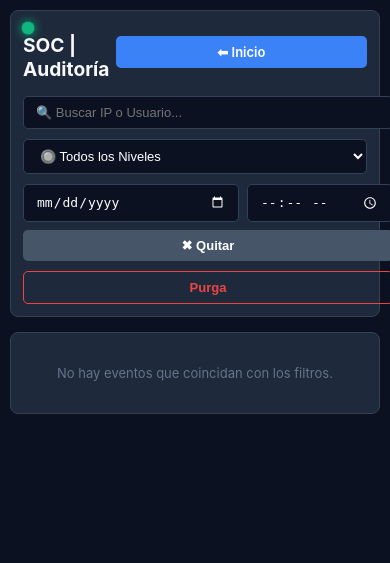
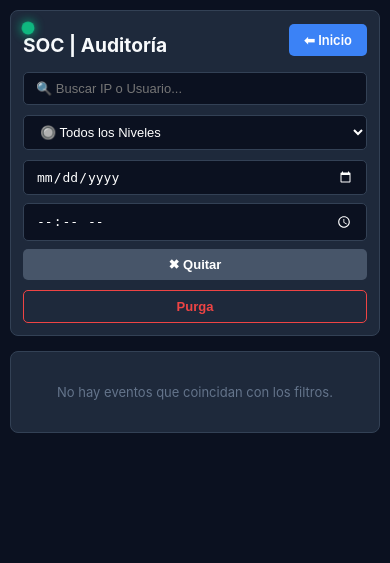
Before and after one commit to Fer333444/Codigos-Retiro, a Flask app: page /centro_seguridad in a window 390 px wide. Shown: the top 563 px of the page. Run offline with Flask 3, Linux system fonts and the light colour scheme; the visitor is signed in with stand-in values (Sample User, id 1); data that the repository does not hold is empty.

Commit message:
⚡ Auto-commit (Deploy a Render) via J.A.R.V.I.S.

```diff
--- a/templates/centro_seguridad.html
+++ b/templates/centro_seguridad.html
@@ -14,8 +14,10 @@
         .live-pulse { width: 10px; height: 10px; background-color: #10b981; border-radius: 50%; box-shadow: 0 0 8px #10b981; animation: pulse 1.5s infinite; }
         @keyframes pulse { 0% { transform: scale(0.9); opacity: 0.8; } 50% { transform: scale(1.3); opacity: 1; } 100% { transform: scale(0.9); opacity: 0.8; } }
 
-        .controls-row { display: flex; flex-wrap: wrap; gap: 10px; align-items: center; }
-        .search-box, .filter-select { padding: 8px 12px; border-radius: 5px; border: 1px solid var(--border); background: var(--bg-dark); color: white; font-size: 13px; outline: none; flex: 1; min-width: 140px; }
+        .controls-row { display: flex; flex-wrap: wrap; gap: 10px; align-items: center; width: 100%; }
+        .search-box, .filter-select { padding: 8px 12px; border-radius: 5px; border: 1px solid var(--border); background: var(--bg-dark); color: white; font-size: 13px; outline: none; flex: 1 1 140px; min-width: 0; box-sizing: border-box; }
+        .filter-date-group { display: flex; flex-wrap: wrap; gap: 8px; align-items: center; flex: 1 1 200px; min-width: 0; }
+        .purga-form { margin: 0; flex: 0 1 auto; }
         .btn { padding: 8px 15px; border-radius: 5px; border: none; cursor: pointer; font-weight: 600; font-size: 13px; text-decoration: none; transition: 0.2s; white-space: nowrap; }
         .btn-blue { background: var(--accent); color: white; } .btn-blue:hover { background: #2563eb; }
         .btn-red { background: transparent; color: #ef4444; border: 1px solid #ef4444; } .btn-red:hover { background: #ef4444; color: white; }
@@ -49,8 +51,20 @@
             body { padding: 10px; }
             .dashboard-header { padding: 12px; }
             .controls-row { flex-direction: column; align-items: stretch; }
-            .search-box, .filter-select { min-width: 0; width: 100%; }
-            .btn { text-align: center; width: 100%; }
+            .controls-row > .search-box,
+            .controls-row > .filter-select,
+            .controls-row > .filter-date-group,
+            .controls-row > .purga-form,
+            .filter-date-group .search-box,
+            .filter-date-group .btn,
+            .purga-form .btn {
+                width: 100%;
+                max-width: 100%;
+                flex: 1 1 100%;
+            }
+            .filter-date-group { flex-direction: column; align-items: stretch; }
+            #timeInput { max-width: none !important; }
+            .btn { text-align: center; }
             .table-container { height: calc(100vh - 220px); border: none; background: transparent; overflow: visible; }
 
             table, thead, tbody, th, td, tr { display: block; }
@@ -77,21 +91,21 @@
         <div class="controls-row">
             <input type="text" id="buscador_soc" class="search-box" placeholder="🔍 Buscar IP o Usuario...">
 
-            <select id="levelFilter" class="filter-select" onchange="filtrarTabla()">
-                <option value="">🔘 Todos los Niveles</option>
+            <select id="levelFilter" class="filter-select">
+                <option value="todos">🔘 Todos los Niveles</option>
                 <option value="GRAVE">🔴 Grave (Hackeos)</option>
                 <option value="MEDIO">🟡 Medio (Errores/Fallos)</option>
                 <option value="INFO">🔵 Info (Operaciones)</option>
                 <option value="BAJO">🟢 Bajo (Visitas)</option>
             </select>
 
-            <div style="display: flex; gap: 8px; flex-wrap: wrap;">
-                <input type="date" id="dateInput" class="search-box" style="color-scheme: dark; cursor: pointer;" onchange="filtrarTabla()" title="Seleccionar Fecha">
-                <input type="time" id="timeInput" class="search-box" style="color-scheme: dark; cursor: pointer; max-width: 120px;" onchange="filtrarTabla()" title="Seleccionar Hora">
+            <div class="filter-date-group">
+                <input type="date" id="dateInput" class="search-box" style="color-scheme: dark; cursor: pointer;" title="Seleccionar Fecha">
+                <input type="time" id="timeInput" class="search-box" style="color-scheme: dark; cursor: pointer; max-width: 120px;" title="Seleccionar Hora">
                 <button type="button" onclick="limpiarFiltros()" class="btn" style="background: #475569; color: white;" title="Limpiar Filtros">✖ Quitar</button>
             </div>
 
-            <form action="/limpiar_logs_seguridad" method="POST" style="margin:0;" onsubmit="return confirm('⚠️ ¿Purga total de datos?');">
+            <form action="/limpiar_logs_seguridad" method="POST" class="purga-form" onsubmit="return confirm('⚠️ ¿Purga total de datos?');">
                 <button type="submit" class="btn btn-red">Purga</button>
             </form>
         </div>
@@ -129,6 +143,9 @@
         const isMobile = window.innerWidth <= 768;
 
         const inputBusqueda = document.getElementById('buscador_soc');
+        const selectNivel = document.getElementById('levelFilter');
+        const inputFecha = document.getElementById('dateInput');
+        const inputHora = document.getElementById('timeInput');
         const tbodyLogs = document.getElementById('tabla_logs');
 
         function textoBusquedaLog(log) {
@@ -143,45 +160,48 @@
             ].filter(Boolean).join(' ').toLowerCase();
         }
 
-        function filtrarPorBusqueda(termino) {
-            const t = (termino || '').trim().toLowerCase();
-            if (!t) {
-                return [...todosLosLogs];
+        function obtenerFechaFiltro() {
+            const searchDateRaw = inputFecha ? inputFecha.value : '';
+            if (!searchDateRaw) return '';
+            const p = searchDateRaw.split('-');
+            return `${p[2]}/${p[1]}/${p[0]}`;
+        }
+
+        function aplicarFiltros(resetPagina = true) {
+            const texto = (inputBusqueda ? inputBusqueda.value : '').trim().toLowerCase();
+            const nivel = selectNivel ? selectNivel.value : 'todos';
+            const searchDate = obtenerFechaFiltro();
+            const searchTimeRaw = inputHora ? inputHora.value : '';
+
+            logsFiltrados = todosLosLogs.filter(log => {
+                const textoOk = !texto || textoBusquedaLog(log).includes(texto);
+                const nivelOk = nivel === 'todos' || log.nivel === nivel;
+                const fullDate = log.fecha || '';
+                const fechaOk = !searchDate || fullDate.startsWith(searchDate);
+                const horaOk = !searchTimeRaw || fullDate.includes(' ' + searchTimeRaw);
+                return textoOk && nivelOk && fechaOk && horaOk;
+            });
+
+            if (resetPagina) {
+                paginaActual = 1;
             }
-            return todosLosLogs.filter(log => textoBusquedaLog(log).includes(t));
+
+            actualizarEstadoLive();
+            renderizarTabla();
         }
 
         function obtenerCriteriosFiltro() {
             const searchText = inputBusqueda ? inputBusqueda.value.trim().toLowerCase() : '';
-            const searchDateRaw = document.getElementById('dateInput').value;
-            const searchTimeRaw = document.getElementById('timeInput').value;
-            const filterLevel = document.getElementById('levelFilter').value;
+            const searchDateRaw = inputFecha ? inputFecha.value : '';
+            const searchTimeRaw = inputHora ? inputHora.value : '';
+            const filterLevel = selectNivel ? selectNivel.value : 'todos';
 
-            let searchDate = '';
-            if (searchDateRaw) {
-                const p = searchDateRaw.split('-');
-                searchDate = `${p[2]}/${p[1]}/${p[0]}`;
-            }
-
-            return { searchText, searchDate, searchTimeRaw, filterLevel, searchDateRaw };
-        }
-
-        function calcularLogsFiltrados() {
-            const { searchText, searchDate, searchTimeRaw, filterLevel } = obtenerCriteriosFiltro();
-            const base = filtrarPorBusqueda(searchText);
-
-            return base.filter(log => {
-                const fullDate = log.fecha || '';
-                const levelMatch = filterLevel === '' || log.nivel === filterLevel;
-                const dateMatch = searchDate === '' || fullDate.startsWith(searchDate);
-                const timeMatch = searchTimeRaw === '' || fullDate.includes(' ' + searchTimeRaw);
-                return levelMatch && dateMatch && timeMatch;
-            });
+            return { searchText, searchDateRaw, searchTimeRaw, filterLevel };
         }
 
         function actualizarEstadoLive() {
             const { searchText, searchDateRaw, searchTimeRaw, filterLevel } = obtenerCriteriosFiltro();
-            const hayFiltros = !!(searchText || searchDateRaw || filterLevel || searchTimeRaw);
+            const hayFiltros = !!(searchText || searchDateRaw || searchTimeRaw || (filterLevel && filterLevel !== 'todos'));
             const dot = document.getElementById('status-dot');
 
             isPaused = hayFiltros;
@@ -278,11 +298,6 @@
             actualizarControlesPaginacion(totalPaginas);
         }
 
-        function aplicarFiltrosYRenderizar() {
-            logsFiltrados = calcularLogsFiltrados();
-            renderizarTabla();
-        }
-
         async function fetchLogs(fecha = '') {
             try {
                 let url = '/api/obtener_logs_seguridad';
@@ -292,10 +307,7 @@
                 todosLosLogs = await response.json();
                 lastFetchedDate = fecha;
 
-                if (!isPaused) {
-                    paginaActual = 1;
-                }
-                aplicarFiltrosYRenderizar();
+                aplicarFiltros(!isPaused);
             } catch (error) {
                 document.getElementById('status-dot').style.backgroundColor = '#ef4444';
             }
@@ -309,13 +321,7 @@
             renderizarTabla();
         }
 
-        function filtrarTabla(preventFetch = false, resetPagina = true) {
-            actualizarEstadoLive();
-
-            if (resetPagina) {
-                paginaActual = 1;
-            }
-
+        function filtrarTabla(preventFetch = false) {
             const { searchDateRaw } = obtenerCriteriosFiltro();
             const hoy = new Date().toISOString().split('T')[0];
 
@@ -324,27 +330,33 @@
                 return;
             }
 
-            aplicarFiltrosYRenderizar();
+            aplicarFiltros(true);
         }
 
         function limpiarFiltros() {
             if (inputBusqueda) inputBusqueda.value = '';
-            document.getElementById('levelFilter').value = '';
-            document.getElementById('dateInput').value = '';
-            document.getElementById('timeInput').value = '';
+            if (selectNivel) selectNivel.value = 'todos';
+            if (inputFecha) inputFecha.value = '';
+            if (inputHora) inputHora.value = '';
             lastFetchedDate = '';
-            paginaActual = 1;
             actualizarEstadoLive();
             fetchLogs();
         }
 
         if (inputBusqueda) {
-            inputBusqueda.addEventListener('input', function(e) {
-                paginaActual = 1;
-                actualizarEstadoLive();
-                logsFiltrados = calcularLogsFiltrados();
-                renderizarTabla();
-            });
+            inputBusqueda.addEventListener('input', () => aplicarFiltros(true));
+        }
+
+        if (selectNivel) {
+            selectNivel.addEventListener('change', () => aplicarFiltros(true));
+        }
+
+        if (inputFecha) {
+            inputFecha.addEventListener('change', () => filtrarTabla());
+        }
+
+        if (inputHora) {
+            inputHora.addEventListener('change', () => aplicarFiltros(true));
         }
 
         fetchLogs();
```
